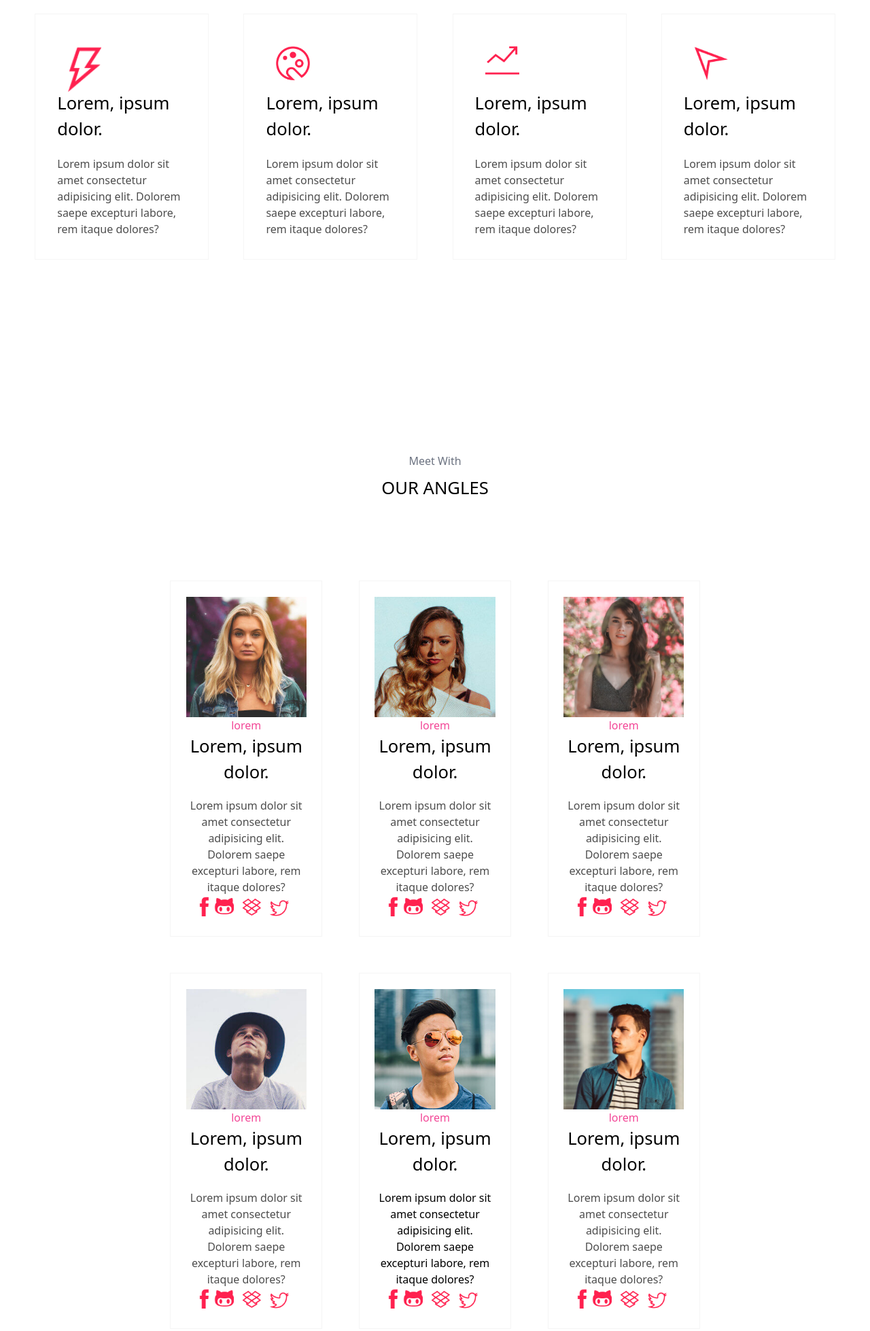
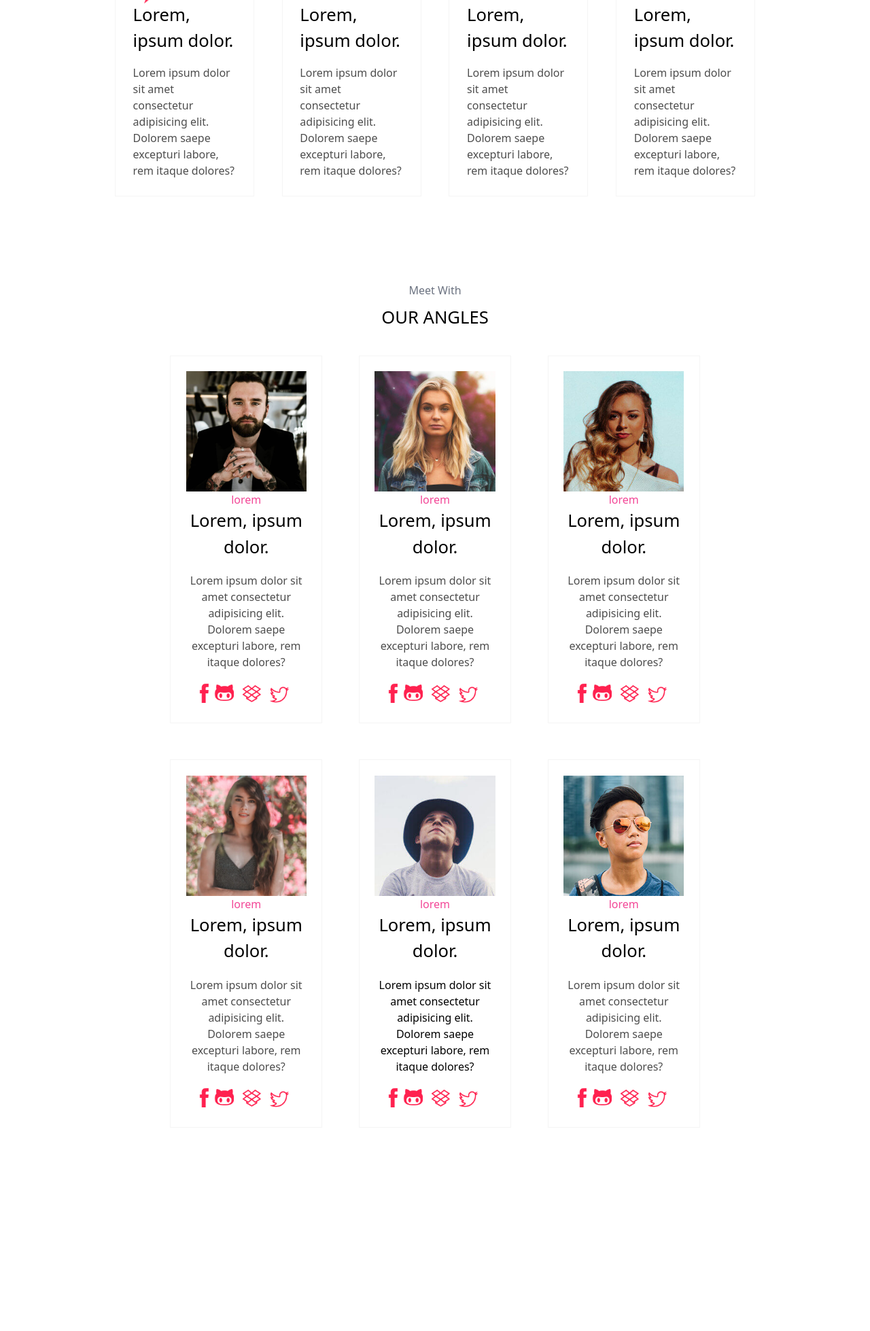
Before and after one commit to l2lmrr/RefonteDesign, a plain HTML site: page service-team.html in a window 1280 px wide. Shown: the part 718-2676 px from the top of the page at 68% size. After the commit the page ends 2595 px from the top, so only its background shows below. Drawn offline with Linux system fonts and the light colour scheme.

Commit message:
margin/padding modification and responsivity adjusting

```diff
--- a/css/tailwind.config.js
+++ b/css/tailwind.config.js
@@ -13,4 +13,7 @@ module.exports = {
       },
     },
     plugins: [],
+    color: {
+      pinky:'#FF214F'
+    }
   };
--- a/service-team.html
+++ b/service-team.html
@@ -11,12 +11,12 @@
 </head>
 <body>
     <!-- here start services -->
-    <div class="w-full">
+    <div class="w-full pl-[10%] pr-[10%]">
         <div class="text-center">
             <h2 class="text-gray-500 mt-[7.5%] mb-[1%]">Makes Happen</h2>
-            <h2 class="text-[1.6rem] mb-[10%]">OUR SERVICES</h2>
+            <h2 class="text-[1.6rem] mb-[1%]">OUR SERVICES</h2>
         </div>
-        <div class="flex flex-wrap justify-center">
+        <div class="flex flex-wrap justify-center mb-[-15%]">
             <div class="border border-[rgb(245,245,245)] w-[350px] m-[2%] p-[2.5%] md:border md:border-[rgb(245,245,245)] md:w-[20%] md:m-[2%] md:p-[2.5%]">
                 <div class="h-[50px] w-[50px] m-[15px]">
                     <img src="imgs/service1.png" width="50px" alt="an icon">
@@ -52,8 +52,11 @@
                     <img src="imgs/service4.png" width="50px" alt="an icon">
                 </div>
                 <div class="flex flex-wrap justify-center">
-                    <p class="text-[1.6rem] mb-[10%]">Lorem, ipsum dolor.</p>
-                    <p class="text-[rgb(77,77,77)]">Lorem ipsum dolor sit amet consectetur adipisicing elit. Dolorem saepe excepturi labore, rem itaque dolores?
+                    <p class="text-[1.6rem] mb-[10%]">
+                        Lorem, ipsum dolor.
+                    </p>
+                    <p class="text-[rgb(77,77,77)]">
+                        Lorem ipsum dolor sit amet consectetur adipisicing elit. Dolorem saepe excepturi labore, rem itaque dolores?
                     </p>
                 </div>
             </div>
@@ -62,8 +65,11 @@
                     <img src="imgs/service5.png" width="50px" alt="an icon">
                 </div>
                 <div class="flex flex-wrap justify-center">
-                    <p class="text-[1.6rem] mb-[10%]">Lorem, ipsum dolor.</p>
-                    <p class="text-[rgb(77,77,77)]">Lorem ipsum dolor sit amet consectetur adipisicing elit. Dolorem saepe excepturi labore, rem itaque dolores?
+                    <p class="text-[1.6rem] mb-[10%]">
+                        Lorem, ipsum dolor.
+                    </p>
+                    <p class="text-[#4d4d4d]">
+                        Lorem ipsum dolor sit amet consectetur adipisicing elit. Dolorem saepe excepturi labore, rem itaque dolores?
                     </p>
                 </div>
             </div>
@@ -72,8 +78,11 @@
                     <img src="imgs/service6.png" width="50px" alt="an icon">
                 </div>
                 <div class="flex flex-wrap justify-center">
-                    <p class="text-[1.6rem] mb-[10%]">Lorem, ipsum dolor.</p>
-                    <p class="text-[rgb(77,77,77)]">Lorem ipsum dolor sit amet consectetur adipisicing elit. Dolorem saepe excepturi labore, rem itaque dolores?
+                    <p class="text-[1.6rem] mb-[10%]">
+                        Lorem, ipsum dolor.
+                    </p>
+                    <p class="text-[rgb(77,77,77)]">
+                        Lorem ipsum dolor sit amet consectetur adipisicing elit. Dolorem saepe excepturi labore, rem itaque dolores?
                     </p>
                 </div>
             </div>
@@ -82,8 +91,11 @@
                     <img src="imgs/service7.png" width="50px" alt="an icon">
                 </div>
                 <div class="flex flex-wrap justify-center">
-                    <p class="text-[1.6rem] mb-[10%]">Lorem, ipsum dolor.</p>
-                    <p class="text-[rgb(77,77,77)]">Lorem ipsum dolor sit amet consectetur adipisicing elit. Dolorem saepe excepturi labore, rem itaque dolores?
+                    <p class="text-[1.6rem] mb-[10%]">
+                        Lorem, ipsum dolor.
+                    </p>
+                    <p class="text-[rgb(77,77,77)]">
+                        Lorem ipsum dolor sit amet consectetur adipisicing elit. Dolorem saepe excepturi labore, rem itaque dolores?
                     </p>
                 </div>
             </div>
@@ -92,8 +104,11 @@
                     <img src="imgs/service8.png" width="50px" alt="an icon">
                 </div>
                 <div class="flex flex-wrap justify-center">
-                    <p class="text-[1.6rem] mb-[10%]">Lorem, ipsum dolor.</p>
-                    <p class="text-[rgb(77,77,77)]">Lorem ipsum dolor sit amet consectetur adipisicing elit. Dolorem saepe excepturi labore, rem itaque dolores?
+                    <p class="text-[1.6rem] mb-[10%]">
+                        Lorem, ipsum dolor.
+                    </p>
+                    <p class="text-[rgb(77,77,77)]">
+                        Lorem ipsum dolor sit amet consectetur adipisicing elit. Dolorem saepe excepturi labore, rem itaque dolores?
                     </p>
                 </div>
             </div>
@@ -104,12 +119,12 @@
     <div class="w-full p-[15%]">
         <div class="text-center">
             <h2 class="text-gray-500 mt-[7.5%] mb-[1%]">Meet With</h2>
-            <h2 class="text-[1.6rem] mb-[10%]">OUR ANGLES</h2>
+            <h2 class="text-[1.6rem] mb-[1%]">OUR ANGLES</h2>
         </div>
         <div class="m-0 flex flex-wrap justify-center">
             <div class="border border-[rgb(245,245,245)] w-[350px] m-[3%] p-[2.5%] text-center md:border md:border-[rgb(245,245,245)] md:w-[25%] md:m-[3%] md:p-[2.5%] md:text-center md:items-center">
                 <div class="ml-0 w-full">
-                    <img src="imgs/avatar-1.jpg" width="100%" alt="an icon">
+                    <img src="imgs/avatar.jpg" width="100%" alt="an icon">
                 </div>
                 <div class="flex flex-col justify-center">
                     <p class="text-[rgb(243,71,151)]" >lorem</p>
@@ -117,7 +132,32 @@
                     <p class="text-[rgb(77,77,77)]">Lorem ipsum dolor sit amet consectetur adipisicing elit. Dolorem saepe excepturi labore, rem itaque dolores?
                     </p>
                 </div>
-                <div class="w-full h-[7.5%] flex justify-center">
+                <div class="w-full h-[7.5%] flex justify-center mt-[10%]">
+                    <div>
+                        <a href="#"><img src="imgs/fb.png" width="90%" class="p-[10%]" alt="facebook"></a>
+                    </div>
+                    <div>
+                        <a href="#"><img src="imgs/reddit.png" width="90%" class="p-[10%]" alt="reddit"></a>
+                    </div>
+                    <div>
+                        <a href="#"><img src="imgs/icon3.png" width="90%" class="p-[10%]" alt="icon"></a>
+                    </div>
+                    <div>
+                        <a href="#"><img src="imgs/twitter.png" width="90%" class="p-[10%]" alt="twitter"></a>
+                    </div>
+                </div>
+            </div>
+            <div class="border border-[rgb(245,245,245)] w-[350px] m-[3%] p-[2.5%] text-center md:border md:border-[rgb(245,245,245)] md:w-[25%] md:m-[3%] md:p-[2.5%] md:text-center md:items-center">
+                <div class="ml-0 w-full">
+                    <img src="imgs/avatar-1.jpg" width="100%" alt="an icon">
+                </div>
+                <div class="flex flex-col justify-center">
+                    <p class="text-[rgb(243,71,151)]">lorem</p>
+                    <p class="text-[1.6rem] mb-[10%]">Lorem, ipsum dolor.</p>
+                    <p class="text-[rgb(77,77,77)]">Lorem ipsum dolor sit amet consectetur adipisicing elit. Dolorem saepe excepturi labore, rem itaque dolores?
+                    </p>
+                </div>
+                <div class="w-full h-[7.5%] flex justify-center mt-[10%]">
                     <div>
                         <a href="#"><img src="imgs/fb.png" width="90%" class="p-[10%]" alt="facebook"></a>
                     </div>
@@ -142,7 +182,7 @@
                     <p class="text-[rgb(77,77,77)]">Lorem ipsum dolor sit amet consectetur adipisicing elit. Dolorem saepe excepturi labore, rem itaque dolores?
                     </p>
                 </div>
-                <div class="w-full h-[7.5%] flex justify-center">
+                <div class="w-full h-[7.5%] flex justify-center mt-[10%]">
                     <div>
                         <a href="#"><img src="imgs/fb.png" width="90%" class="p-[10%]" alt="facebook"></a>
                     </div>
@@ -167,7 +207,7 @@
                     <p class="text-[rgb(77,77,77)]">Lorem ipsum dolor sit amet consectetur adipisicing elit. Dolorem saepe excepturi labore, rem itaque dolores?
                     </p>
                 </div>
-                <div class="w-full h-[7.5%] flex justify-center">
+                <div class="w-full h-[7.5%] flex justify-center mt-[10%]">
                     <div>
                         <a href="#"><img src="imgs/fb.png" width="90%" class="p-[10%]" alt="facebook"></a>
                     </div>
@@ -189,10 +229,10 @@
                 <div class="flex flex-col justify-center">
                     <p class="text-[rgb(243,71,151)]">lorem</p>
                     <p class="text-[1.6rem] mb-[10%]">Lorem, ipsum dolor.</p>
-                    <p class="text-[rgb(77,77,77)]">Lorem ipsum dolor sit amet consectetur adipisicing elit. Dolorem saepe excepturi labore, rem itaque dolores?
+                    <p clases="text-[rgb(77,77,77)]">Lorem ipsum dolor sit amet consectetur adipisicing elit. Dolorem saepe excepturi labore, rem itaque dolores?
                     </p>
                 </div>
-                <div class="w-full h-[7.5%] flex justify-center">
+                <div class="w-full h-[7.5%] flex justify-center mt-[10%]">
                     <div>
                         <a href="#"><img src="imgs/fb.png" width="90%" class="p-[10%]" alt="facebook"></a>
                     </div>
@@ -214,35 +254,10 @@
                 <div class="flex flex-col justify-center">
                     <p class="text-[rgb(243,71,151)]">lorem</p>
                     <p class="text-[1.6rem] mb-[10%]">Lorem, ipsum dolor.</p>
-                    <p clases="text-[rgb(77,77,77)]">Lorem ipsum dolor sit amet consectetur adipisicing elit. Dolorem saepe excepturi labore, rem itaque dolores?
-                    </p>
-                </div>
-                <div class="w-full h-[7.5%] flex justify-center">
-                    <div>
-                        <a href="#"><img src="imgs/fb.png" width="90%" class="p-[10%]" alt="facebook"></a>
-                    </div>
-                    <div>
-                        <a href="#"><img src="imgs/reddit.png" width="90%" class="p-[10%]" alt="reddit"></a>
-                    </div>
-                    <div>
-                        <a href="#"><img src="imgs/icon3.png" width="90%" class="p-[10%]" alt="icon"></a>
-                    </div>
-                    <div>
-                        <a href="#"><img src="imgs/twitter.png" width="90%" class="p-[10%]" alt="twitter"></a>
-                    </div>
-                </div>
-            </div>
-            <div class="border border-[rgb(245,245,245)] w-[350px] m-[3%] p-[2.5%] text-center md:border md:border-[rgb(245,245,245)] md:w-[25%] md:m-[3%] md:p-[2.5%] md:text-center md:items-center">
-                <div class="ml-0 w-full">
-                    <img src="imgs/avatar-6.jpg" width="100%" alt="an icon">
-                </div>
-                <div class="flex flex-col justify-center">
-                    <p class="text-[rgb(243,71,151)]">lorem</p>
-                    <p class="text-[1.6rem] mb-[10%]">Lorem, ipsum dolor.</p>
                     <p class="text-[rgb(77,77,77)]">Lorem ipsum dolor sit amet consectetur adipisicing elit. Dolorem saepe excepturi labore, rem itaque dolores?
                     </p>
                 </div>
-                <div class="w-full h-[7.5%] flex justify-center">
+                <div class="w-full h-[7.5%] flex justify-center mt-[10%]">
                     <div>
                         <a href="#"><img src="imgs/fb.png" width="90%" class="p-[10%]" alt="facebook"></a>
                     </div>
```
